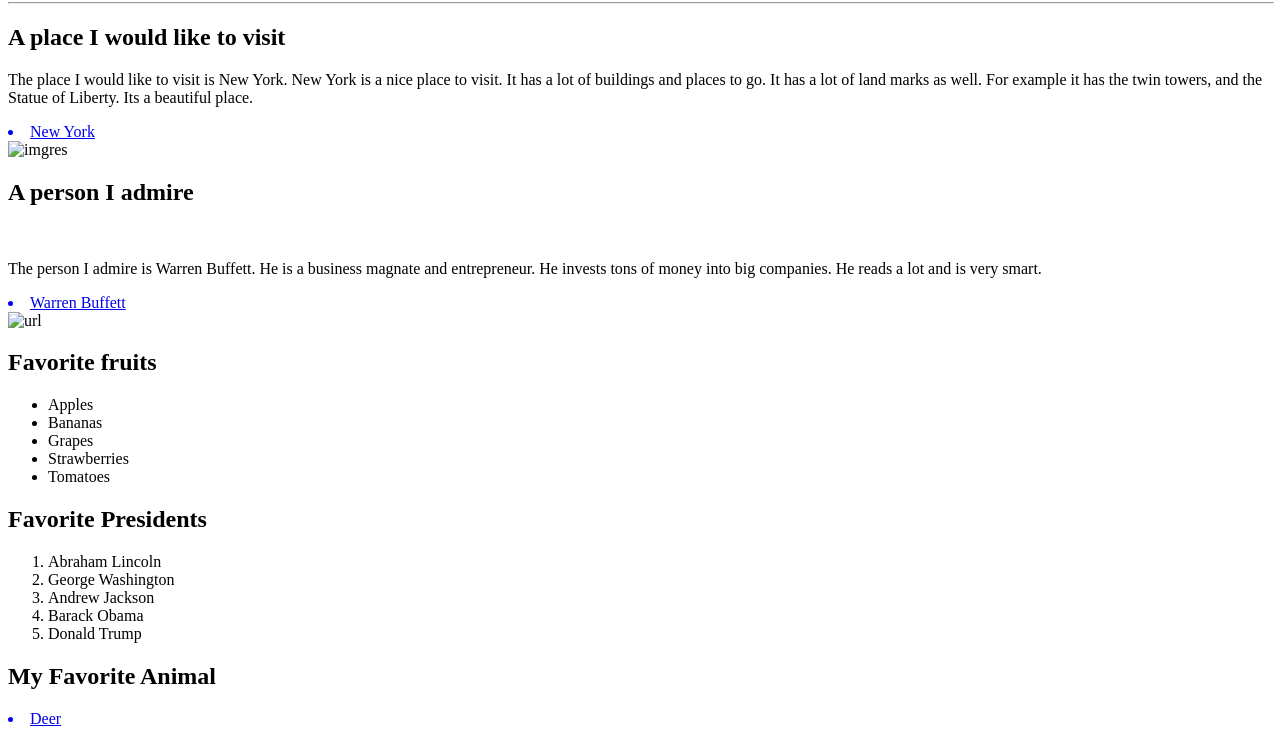
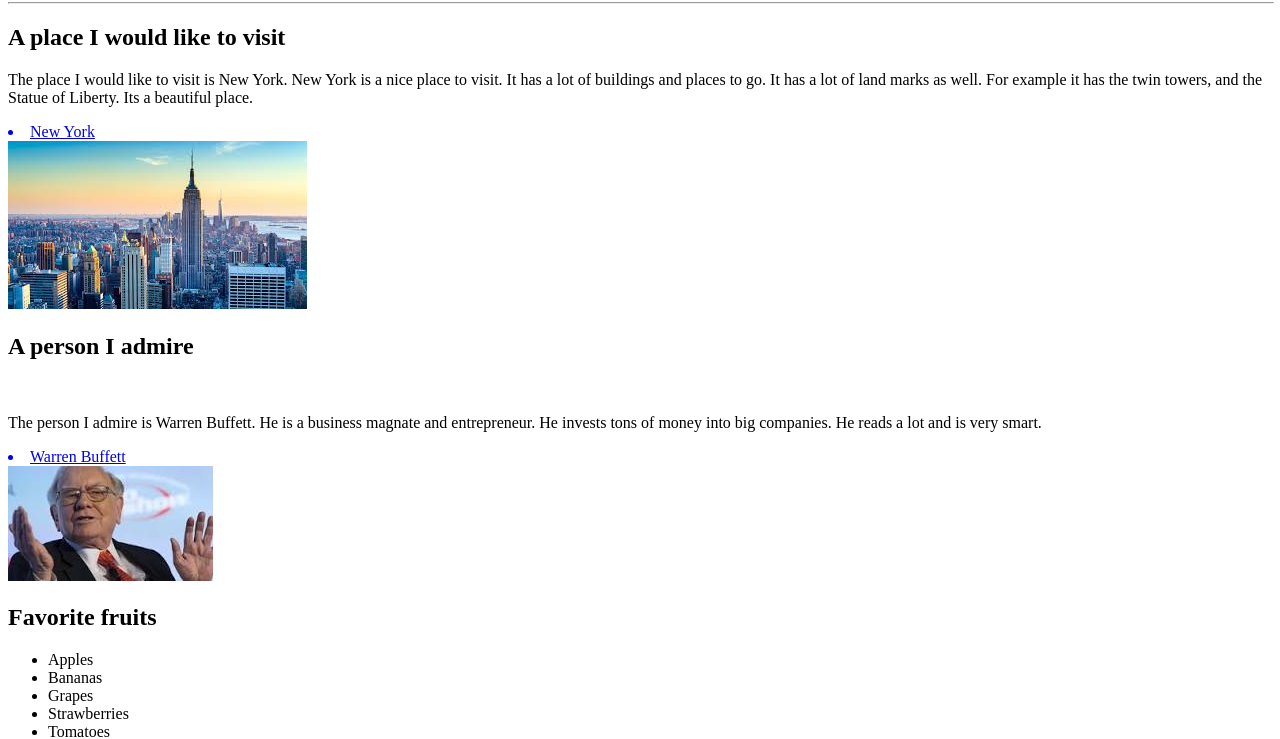
Before and after one commit to rockyarellano/rockyarellano.github.io, a plain HTML site: page project3.html in a window 1280 px wide. Shown: the part 78-817 px from the top of the page. Drawn offline with Linux system fonts and the light colour scheme.

Commit message:
Add files via upload

```diff
--- a/project3.html
+++ b/project3.html
@@ -25,7 +25,7 @@
 
  <a href="https://en.wikipedia.org/wiki/New_York"><li>New York</li></a>
 
- <img src="../Desktop/Photo%20Gallery/imgres.jpg" width="299" height="168" alt="imgres">
+ <img src="imgres.jpg" width="299" height="168" alt="imgres">
 
  <h2>A person I admire</h2>
 
@@ -37,7 +37,7 @@
 
  <a href="https://en.wikipedia.org/wiki/Warren_Buffett"><li>Warren Buffett</li></a>
 
- <img src="../Desktop/Photo%20Gallery/url.jpg" width="205" height="115" alt="url">
+ <img src="url.jpg" width="205" height="115" alt="url">
 
 
 
@@ -65,7 +65,7 @@
 
 <h2>My Favorite Animal</h2>
 
- <a href="file:///Users/b4period3/Documents/animal.html"><li>Deer</li></a>
+<a href="animal.html"><li>Deer</li></a>
 
 
 <Do not forget to close your tags>
```
